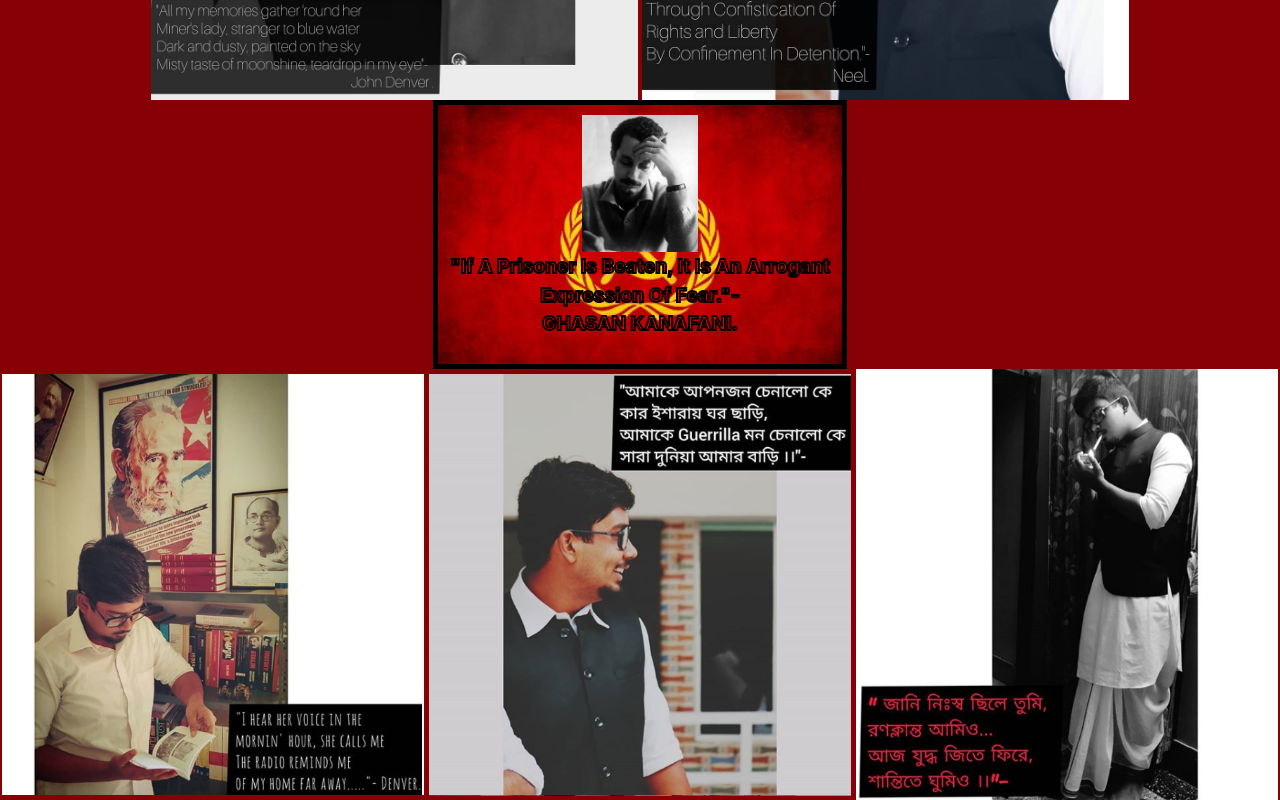
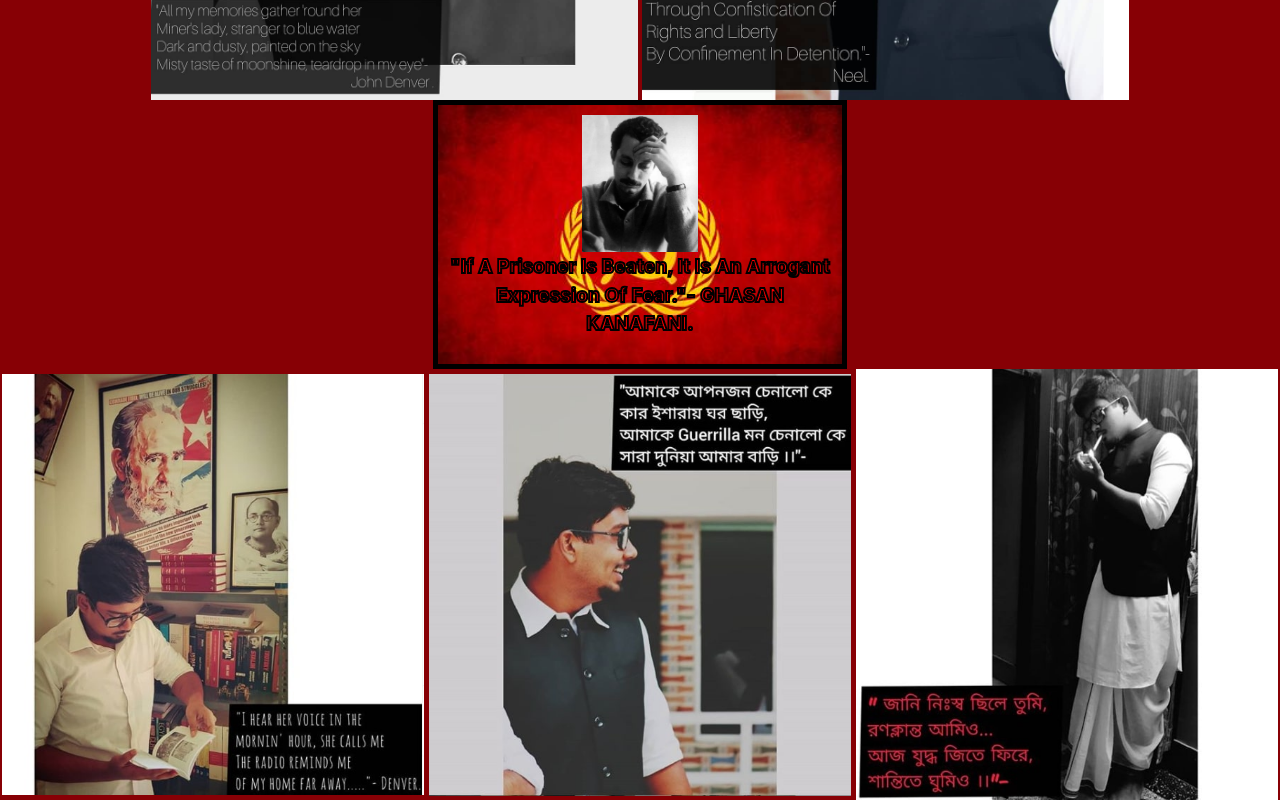
Before and after one commit to kawaiibeans101/Laal, a plain HTML site: page index.html in a window 1280 px wide. Shown: the part 494-1294 px from the top of the page. Drawn offline with Linux system fonts and the light colour scheme.

Commit message:
pic hotfix

```diff
--- a/index.html
+++ b/index.html
@@ -22,11 +22,11 @@
         <img src="neel1.jpg" alt="neel1" width="38%" height="28.33%">
         <img src="neel2.jpg" alt="neel2" width="38%" height="28.33%">
         <div id="ghasa"><img src="Ghassan.jpg" alt="ghassan" width="30%" height="27%" >
-        <p class="wow">"If A Prisoner Is Beaten, It Is An Arrogant Expression Of Fear."- GHASAN&nbsp;KANAFANI.</p>
+        <p class="wow">"If A Prisoner Is Beaten, It Is An Arrogant Expression Of Fear."- GHASAN KANAFANI.</p>
         </div>
-        <img src="neel3.png" alt="neel3" width="33%" height="auto">
-        <img src="neel4.png" alt="neel4" width="33%" height="auto">
-        <img src="neel5.png" alt="neel5" width="33%" height="auto">
+        <img src="neel3.jpg" alt="neel3" width="33%" height="auto">
+        <img src="neel4.jpg" alt="neel4" width="33%" height="auto">
+        <img src="neel5.jpg" alt="neel5" width="33%" height="auto">
             </div>
   </body>
 </html>
```
Also changed, not shown: neel3.PNG (deleted), neel3.jpg (added), neel4.PNG (deleted), neel4.jpg (added), neel5.PNG (deleted), neel5.jpg (added).
